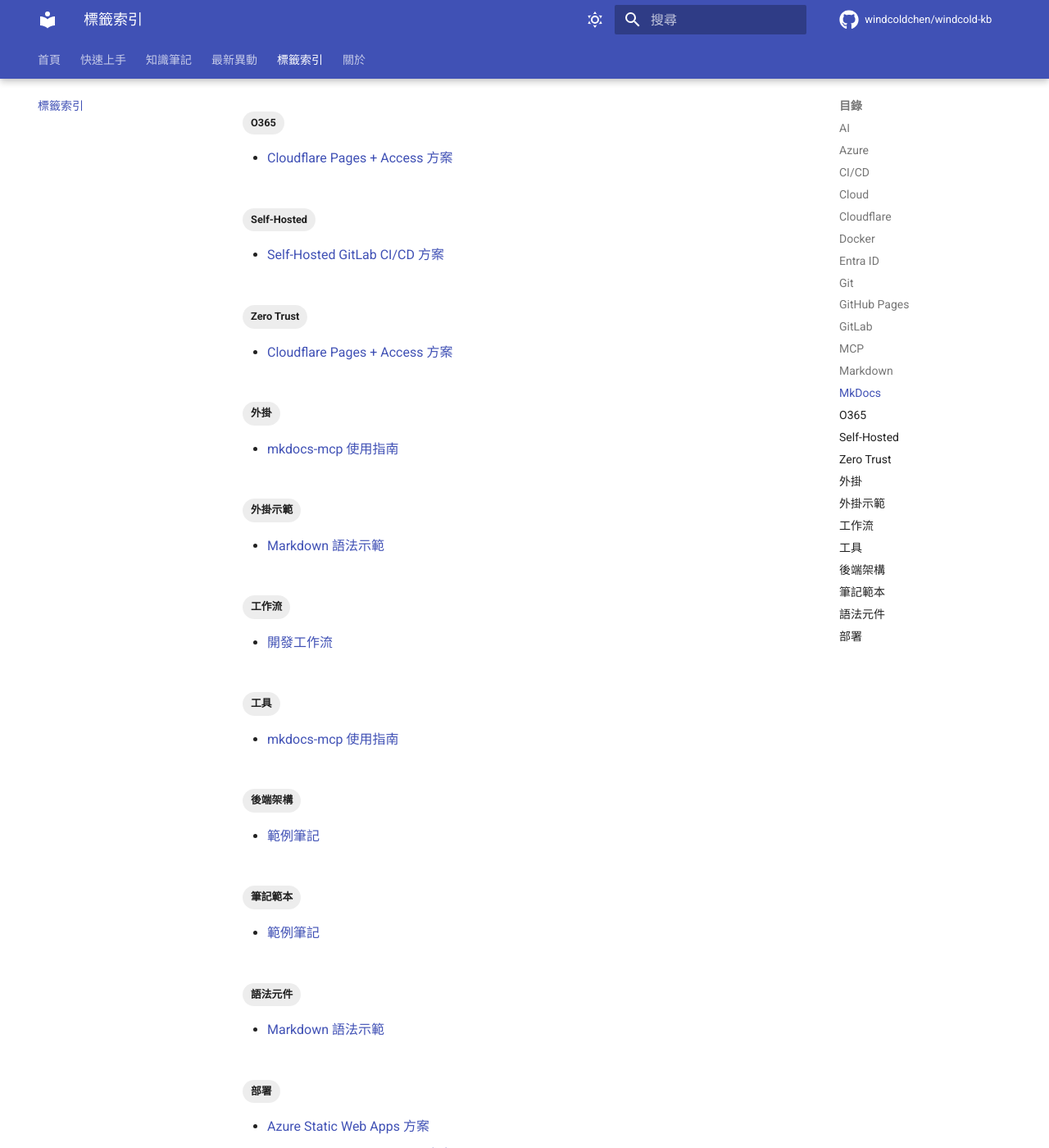
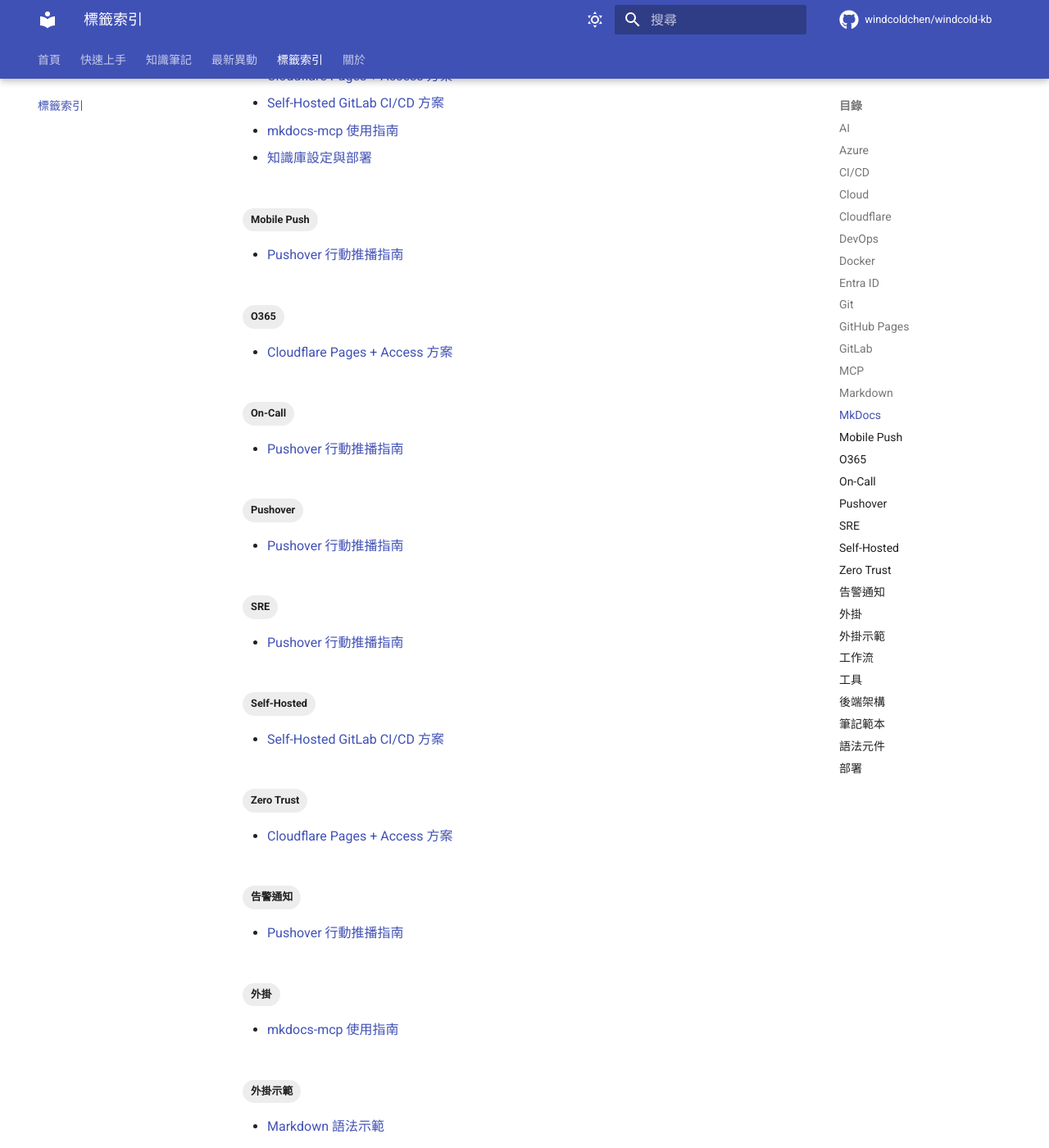
Before and after one commit to windcoldchen/windcold-kb, an MkDocs documentation site: the page built from docs/tags.md, in a window 1280 px wide and 1400 px high, scrolled down 2036 px. Shown: the whole window at 82% size. Built offline with MkDocs 1.6.1 and Material for MkDocs 9.7.7, drawn with Linux system fonts in a browser that asks for light colours; comment, search, counter and statistics services are not loaded; part of the change alters nothing that is shown; some of the changed text lies outside the part shown.

Commit message:
docs: 新增 Pushover 即時推播服務指南與費用解析文件

````diff
--- /dev/null
+++ b/docs/notes/pushover-guide.md
@@ -0,0 +1,254 @@
+---
+icon: material/bell-ring
+description: 介紹 Pushover 輕量級即時推播服務，包含核心架構、五級優先級告警、iOS Critical Alerts 穿透靜音機制、詳細費用方案對比與 SRE 監控告警整合範例。
+tags:
+  - Pushover
+  - On-Call
+  - 告警通知
+  - Mobile Push
+  - SRE
+  - DevOps
+---
+
+# Pushover 即時推播服務指南與費用解析 :material-bell-ring:
+
+> **Pushover** 是一款專為開發者、SRE 與系統管理員設計的輕量級高可靠即時推播服務。透過極簡的 REST API，能將監控系統與業務警報以毫秒級延遲推播至工程師的手機、平板、智慧手錶與桌面電腦，並具備突破「勿擾模式」的緊急奪命連環催機制。
+
+---
+
+## 1. 方案概述與核心價值
+
+在維運與 On-Call 實務中，工程師經常面臨以下痛點：
+
+1. **通訊軟體通知易被忽略**：將告警推送到 Teams、Slack 或 Line，深夜值班時手機一旦開啟「勿擾模式 (Do Not Disturb)」或「睡眠排程」，所有通知皆會被強制靜音，導致嚴重漏失 P1/P2 故障。
+2. **商業 On-Call 平台費用昂貴**：商業級告警平台（如 PagerDuty、Opsgenie）採人頭訂閱制，每人每月需支付 $21 ~ $41+ 美元，對中小型團隊或邊緣業務負擔較大。
+3. **自建 App 推播維護成本極高**：自行開發 iOS/Android App 需要申請 Apple/Google 開發者帳號、自建 APNs/FCM 伺服器並維護長連線，技術複雜度高。
+
+**Pushover** 以極低的成本與極簡的架構完美解決了上述問題：提供開箱即用的跨平台 Client、五級精細的優先級控制、一次性買斷的親民定價，以及穿透實體靜音開關的 **iOS Critical Alerts** 緊急報警能力。
+
+---
+
+## 2. 核心功能與技術特色
+
+### A. 極簡 REST API 架構
+
+Pushover 的發送機制非常直覺，任何支援 HTTP 的程式語言、Bash 腳本、甚至是終端機的單行 `curl` 指令皆可直接發動推播：
+
+```bash
+# 基本推播範例
+curl -s \
+  --form-string "token=YOUR_APPLICATION_TOKEN" \
+  --form-string "user=YOUR_USER_KEY" \
+  --form-string "title=🚨 生產環境資料庫警報" \
+  --form-string "message=VictoriaMetrics 連線池使用率超過 95%，請立即處理！" \
+  https://api.pushover.net/1/messages.json
+```
+
+### B. 五級精細優先級管理 (Priority -2 到 2)
+
+Pushover 提供由低至高的 5 級優先級設定，精確適配不同等級的監控告警：
+
+| Priority 數值 | 等級名稱 | 行動端表現行為 | 適用場景 |
+| :---: | :--- | :--- | :--- |
+| **`-2`** | **Lowest (最低)** | **完全無聲、無震動**，不會點亮螢幕，僅在 App 內留下紅點數字。 | 每日備份成功回報、批次作業定時完工通知。 |
+| **`-1`** | **Low (低)** | **安靜通知**，點亮螢幕但不震動、不響鈴，依使用者在 App 內設定的安靜時間保持無聲。 | 測試環境警示、非關鍵邊界警告。 |
+| **`0`** | **Normal (一般)** | **標準推播**，發出使用者設定的鈴聲與震動（預設級別）。 | 日常業務事件、一般系統告警、CI/CD 建置完成。 |
+| **`1`** | **High (高)** | **強制發出高音量警報**，無視使用者在 App 內設定的安靜時間 (Quiet Hours)。 | 重要服務異常、API 錯誤率飆高。 |
+| **`2`** | **Emergency (緊急)** | **SRE 救星機制**：<br>1. **支援 iOS Critical Alerts**：直接穿透手機側邊的「實體靜音切換鍵」與系統「勿擾/睡眠模式」，以最大音量鳴響。<br>2. **定時奪命連環催**：可指定 `retry=30`（每 30 秒響一次），直到工程師在手機上點擊確認 (Acknowledge) 才會停止。<br>3. **認領追蹤 (Receipts API)**：支援輪詢或 Webhook 回呼確認是哪位工程師認領。 | **P1 / Critical 致命故障、深夜緊急叫醒。** |
+
+#### Priority 2 緊急告警呼叫範例
+
+```bash
+# 緊急告警：每 30 秒重複呼叫，最長持續 1 小時 (3600 秒)
+curl -s \
+  --form-string "token=YOUR_APPLICATION_TOKEN" \
+  --form-string "user=YOUR_USER_KEY" \
+  --form-string "title=🔥 [P1 CRITICAL] 支付服務中斷" \
+  --form-string "message=支付網關連續 3 分鐘回傳 500 錯誤，請立即上線！" \
+  --form-string "priority=2" \
+  --form-string "retry=30" \
+  --form-string "expire=3600" \
+  https://api.pushover.net/1/messages.json
+```
+
+### C. 全平台與穿戴裝置支援
+
+- **行動作業系統**：iOS (iPhone / iPad)、Android (手機 / 平板)。
+- **智慧手錶支援**：**Apple Watch**、Wear OS（當發送緊急通知時，手錶會伴隨強烈震動與警笛聲）。
+- **桌面作業系統**：macOS、Windows、Linux、桌面瀏覽器（Chrome、Firefox、Safari、Edge）原生桌面推播。
+
+### D. 專屬 Email 轉推播閘道 (Email-to-Push Gateway)
+
+Pushover 會為每位使用者提供專屬的電子信箱地址：
+
+```text
+username-randomstring@pomail.net
+```
+
+任何舊型系統、無法發起 Webhook 的網路設備（如機房防火牆、硬體交換機、UPS 不斷電系統），只需將告警發送至該 Email，Pushover 會在數秒內自動解析郵件標題與內文，轉化為手機 App 即時推播。
+
+---
+
+## 3. 詳細費用結構與計費模式
+
+Pushover 具備業界罕見的**一次性買斷制**與**企業團隊月租制**，透明且無任何隱藏收費：
+
+```mermaid
+flowchart TD
+    Start["選擇適合的 Pushover 方案"] --> Choice{"團隊規模與管理需求"}
+    Choice -->|個人 / 3~5 人工程團隊| Indiv["個人買斷方案 (Individual Pricing)<br>• $4.99 USD / 平台 (一次買斷終身有效)<br>• 每月 10,000 則免費訊息"]
+    Choice -->|中大型公司 / 需集中控管離退職| Teams["企業團隊方案 (Pushover for Teams)<br>• $5.00 USD / 人 / 月<br>• 全平台免買斷費 / 集中管理後台<br>• 每月 25,000 則免費訊息"]
+```
+
+### A. 個人方案 (Individual Pricing) —— 一次買斷終身有效
+
+適合個人開發者或成員固定的小型 SRE / DevOps 團隊：
+
+| 評比項目 | 費用 | 詳細說明 |
+| :--- | :--- | :--- |
+| **免費試用期** | **$0 元** (全功能試用 30 天) | 下載 App 並註冊即可立即使用全部 API 與緊急告警功能，無功能閹割。 |
+| **iOS 平台買斷** | **$4.99 USD**（約 NT$ 160）| **一次性買斷，終身有效**。同一 Apple ID 名下的 iPhone、iPad 與 Apple Watch 通通適用，不需重複收費。 |
+| **Android 平台買斷** | **$4.99 USD**（約 NT$ 160）| **一次性買斷，終身有效**。同一 Google 帳號名下的 Android 手機、平板與智慧手錶通用。 |
+| **Desktop 桌面端買斷** | **$4.99 USD**（約 NT$ 160）| **一次性買斷，終身有效**。支援所有主流瀏覽器接收桌面系統通知。 |
+| **API 每月發送額度** | **免費 10,000 則 / 月** | 每個帳號每月享有 10,000 則免費 API 額度（每月 1 號自動歸零重置），由帳號下所有應用共享。 |
+| **後續續約月費** | **$0 元（無訂閱費）** | 買斷後無任何強制月費或年費，不綁定信用卡。 |
+
+### B. 企業團隊方案 (Pushover for Teams) —— 集中授權與管理
+
+專門為企業團隊、外包維運組設計，簡化員工裝置授權與在職生命週期管理：
+
+| 評比項目 | 費用 | 企業專屬功能 |
+| :--- | :--- | :--- |
+| **訂閱費用** | **$5.00 USD / 人 / 月**<br>（或年繳 **$60.00 USD / 人 / 年**） | 隨時依據在職人數彈性增減成員，依月計費，隨時可終止。 |
+| **全平台跨裝置吃到飽** | **全免買斷費用** | 團隊成員無需個人付費，即可在 iOS、Android、Desktop 上任意下載使用。 |
+| **團隊發送額度** | **免費 25,000 則 / 月** | 整個團隊帳號每月共享 25,000 則免費 API 發送額度。 |
+| **中央化後台管理** | 內建管理儀表板 | IT 管理員可在後台一鍵邀請新員工、指派告警群組，或在員工離職時一鍵吊銷權限。 |
+| **免密碼快速登入** | 支援 CSV 批次匯入 | 透過後台直接寄送 Instant Login 連結，同仁點擊即可自動配置並登入，無需手動建立密碼。 |
+| **動態分組廣播** | Delivery Groups | 支援設定 `@sre-tier1`、`@dba-oncall` 等群組 Key，推播自動同步至群組所有成員。 |
+| **高優先級傳輸** | Priority Message Queue | 享有專屬獨立的高優先級推送通道與官方優先客戶支援。 |
+
+### C. 額外訊息擴充包 (Additional Message Capacity)
+
+若監控告警頻率極高、超過了每月免費額度（個人 10,000 則 / 團隊 25,000 則），API 會回傳錯誤而**不會自動扣刷信用卡**。若需加購容量，可在官網直接購買預備點數（**加購額度永不過期，扣完為止**）：
+
+| 加購訊息數量 | 費用 (USD) | 單則平均成本 (約) |
+| :---: | :---: | :---: |
+| **10,000 則** | **$25.00** | $0.0025 |
+| **25,000 則** | **$57.50** | $0.0023 |
+| **50,000 則** | **$100.00** | $0.0020 |
+| **100,000 則** | **$150.00** | $0.0015 |
+| **500,000 則** | **$500.00** | $0.0010 |
+
+---
+
+## 4. 解決方案對比：Pushover vs ntfy vs PagerDuty
+
+| 比較維度 | Pushover | ntfy (開源自建) | PagerDuty (企業 SaaS) |
+| :--- | :--- | :--- | :--- |
+| **部署型態** | 託管型 SaaS（開箱即用） | 完全開源，可自架 Docker 伺服器 | 託管型 SaaS |
+| **伺服器維護成本** | **0**（無需維護基礎架構） | 需自行維護伺服器、網域與憑證 | **0** |
+| **費用方案** | **$4.99 一次買斷** 或 $5/人/月 | **完全免費**（自架） | **$21 ~ $41+ / 人 / 月** |
+| **iOS Critical Alerts** | :white_check_mark: **原生支援**（穿透靜音/勿擾） | :white_check_mark: 支援（需設定 high priority） | :white_check_mark: 支援（且支援電信打電話） |
+| **奪命連環催認領** | :white_check_mark: 內建 `retry` 與 `receipts` | :warning: 需自行於外部系統編寫重試 | :white_check_mark: 內建階梯式升級 |
+| **排班系統 (Schedules)** | :x: 無（專注推播通知） | :x: 無（專注推播通知） | :white_check_mark: 內建強大排班系統 |
+| **最適合場景** | **中小型團隊、追求極致性價比的 SRE** | **金融、國防或嚴格要求 100% 內網離線者** | **跨國超大型企業、需要法規稽核與電話語音者** |
+
+---
+
+## 5. 實戰整合範例
+
+### A. Python 告警整合腳本
+
+```python
+import os
+import requests
+
+def send_pushover_alert(
+    title: str,
+    message: str,
+    priority: int = 1,
+    url: str = None,
+    url_title: str = None
+) -> dict:
+    """
+    發送 Pushover 推播通知
+    :param priority: -2 (最低) 到 2 (緊急)
+    """
+    endpoint = "https://api.pushover.net/1/messages.json"
+    payload = {
+        "token": os.getenv("PUSHOVER_APP_TOKEN"),
+        "user": os.getenv("PUSHOVER_USER_KEY"),
+        "title": title,
+        "message": message,
+        "priority": priority,
+    }
+
+    # 若為緊急 P1 告警，設定每 30 秒催促一次，最多持續 1 小時
+    if priority == 2:
+        payload["retry"] = 30
+        payload["expire"] = 3600
+
+    if url:
+        payload["url"] = url
+        payload["url_title"] = url_title or "檢視詳情"
+
+    response = requests.post(endpoint, data=payload, timeout=5)
+    response.raise_for_status()
+    return response.json()
+
+# 呼叫範例
+if __name__ == "__main__":
+    send_pushover_alert(
+        title="🚨 VictoriaMetrics 儲存警報",
+        message="磁碟空間剩餘低於 10%，請立即執行保留週期清理！",
+        priority=2,
+        url="https://windcoldchen.github.io/windcold-kb/notes/observability-aiops-architecture/",
+        url_title="📖 開啟知識庫排查手冊"
+    )
+```
+
+### B. 與 Keep (KeepHQ) AIOps 告警工作流串接
+
+在我們先前規劃的 **[AIOps 智慧可觀測性方案](file:///Users/luke.chen/Documents/github/windcold-kb/docs/notes/observability-aiops-architecture.md)** 中，可直接在 Keep 的 Workflow 定義一個 Pushover 動作步驟：
+
+```yaml
+# /etc/keep/workflows/pushover_urgent_escalation.yml
+workflow:
+  id: pushover-critical-escalation
+  description: "當告警等級為 Critical 時，透過 Pushover 發動手機緊急穿透警報"
+  triggers:
+    - type: alert
+      filters:
+        - key: severity
+          value: "critical"
+  actions:
+    - name: send-pushover-emergency
+      provider:
+        type: http
+        config:
+          url: "https://api.pushover.net/1/messages.json"
+          method: POST
+          headers:
+            Content-Type: "application/x-www-form-urlencoded"
+          body:
+            token: "ENV_PUSHOVER_APP_TOKEN"
+            user: "ENV_PUSHOVER_GROUP_KEY"
+            title: "🔥 [CRITICAL] {{ alert.name }}"
+            message: "服務: {{ alert.labels.service }}\n成因: {{ steps.claude-rca-analysis.output.summary }}"
+            priority: "2"
+            retry: "30"
+            expire: "1800"
+            url: "{{ alert.annotations.runbook_url }}"
+            url_title: "檢視 MkDocs Runbook"
+```
+
+---
+
+## 6. 總結與導入建議
+
+1. **初期導入（3~5 人值班組）**：
+   - 強烈建議採用 **個人買斷方案 ($4.99 USD)**，請同仁在手機安裝 App 並開啟 **Critical Alerts** 權限。
+   - 每月享 10,000 則免費推播，基本上除了單次幾百元台幣的 App 購買費用外，**終生零維運月費**。
+2. **與 Microsoft Teams 協同分工**：
+   - **日常協同與 AI 診斷**：以 **Microsoft Teams 頻道** 為主，呈現豐富的 Adaptive Card、Claude 根因分析與一鍵自癒按鈕。
+   - **深夜緊急催辦**：當重大故障在 3 分鐘內無人從 Teams 處理時，觸發 **Pushover Priority 2** 強制穿透手機靜音叫醒工程師，打造無死角的維運閉環。
--- a/mkdocs.yml
+++ b/mkdocs.yml
@@ -147,6 +147,7 @@ nav:
       - Cloudflare Pages + Access 方案: notes/cloudflare-pages-entra-id.md
       - Self-Hosted GitLab CI/CD 方案: notes/gitlab-ci-cd-deployment.md
       - mkdocs-mcp 使用指南: notes/mkdocs-mcp-guide.md
+      - Pushover 行動推播指南: notes/pushover-guide.md
   - 最新異動: changelog.md
   - 標籤索引: tags.md
   - 關於: about.md
````
